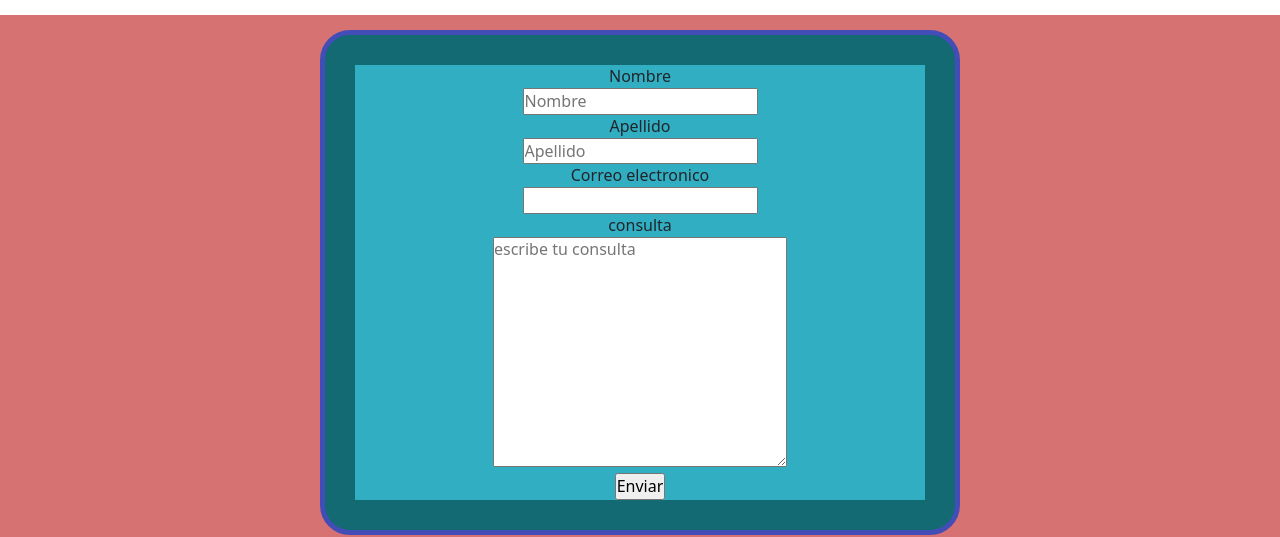
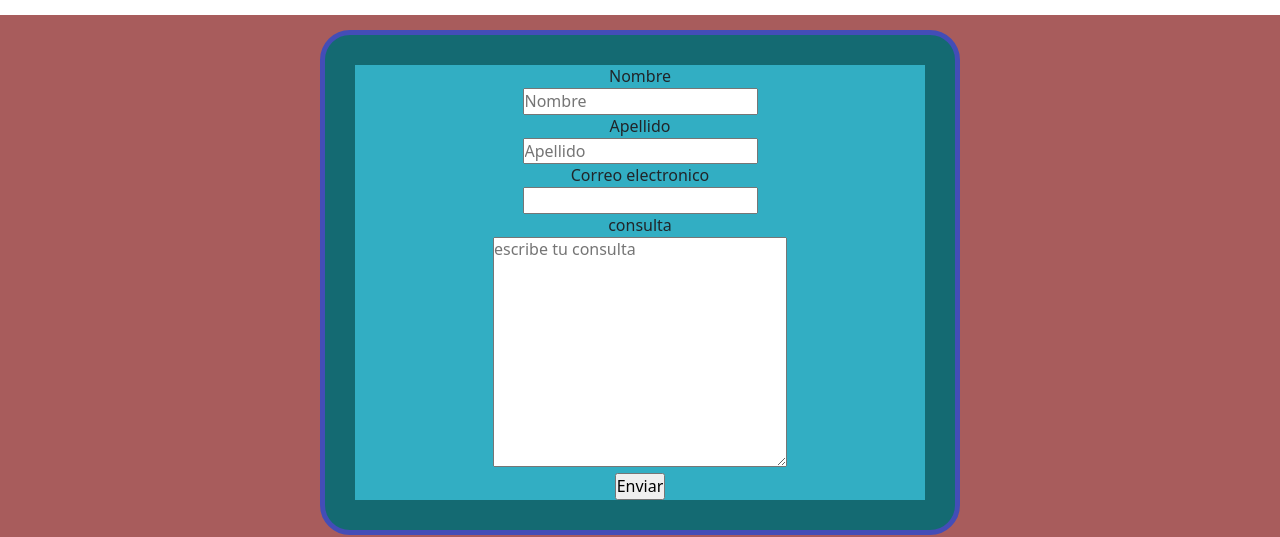
Before and after one commit to RHPONA/muebles-de-algarrobo, a website: page pages/contacto.html in a window 1280 px wide. Shown: the part 287-824 px from the top of the page. Drawn offline with nearby package versions, Linux system fonts and the light colour scheme.

Commit message:
proyecto listo

```diff
--- a/scss/pages/_main-contacto.scss
+++ b/scss/pages/_main-contacto.scss
@@ -4,7 +4,7 @@
         flex-direction: column;
         justify-content: center;
         align-items: center;
-        background-color: #d67272;
+        background-color: #a85c5c;
         .conta-0{
             display: flex;
             flex-direction: column;
```
Also changed, not shown: css/main.css.
